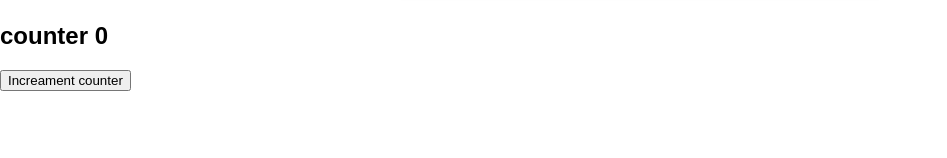
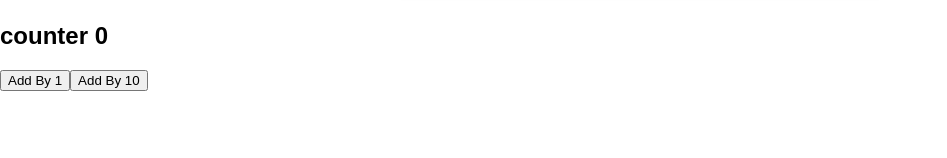
Before and after one commit to send2abhishek/vuex, a Vue app: page / in a window 1280 px wide. Shown: the part 142-300 px from the top of the page, without its empty margins (0-947 px from the left). Built offline with nearby package versions, Linux system fonts and the light colour scheme.

Commit message:
mutation with params

```diff
--- a/src/App.vue
+++ b/src/App.vue
@@ -1,7 +1,8 @@
 <template>
   <base-container title="Vuex"></base-container>
   <h2>counter {{ counter }}</h2>
-  <button @click="addByOne">Increament counter</button>
+  <button @click="addByOne">Add By 1</button>
+  <button @click="addByTen">Add By 10</button>
 </template>
 
 <script>
@@ -20,6 +21,9 @@ export default {
     addByOne() {
       this.$store.commit('increment');
     },
+    addByTen() {
+      this.$store.commit('increase', { value: 10 });
+    },
   },
 };
 </script>
--- a/src/main.js
+++ b/src/main.js
@@ -12,6 +12,9 @@ const store = createStore({
   mutations: {
     increment(state) {
       state.counter++;
+    },
+    increase(state, payload) {
+      state.counter = state.counter + payload.value;
     }
   }
 });
```
